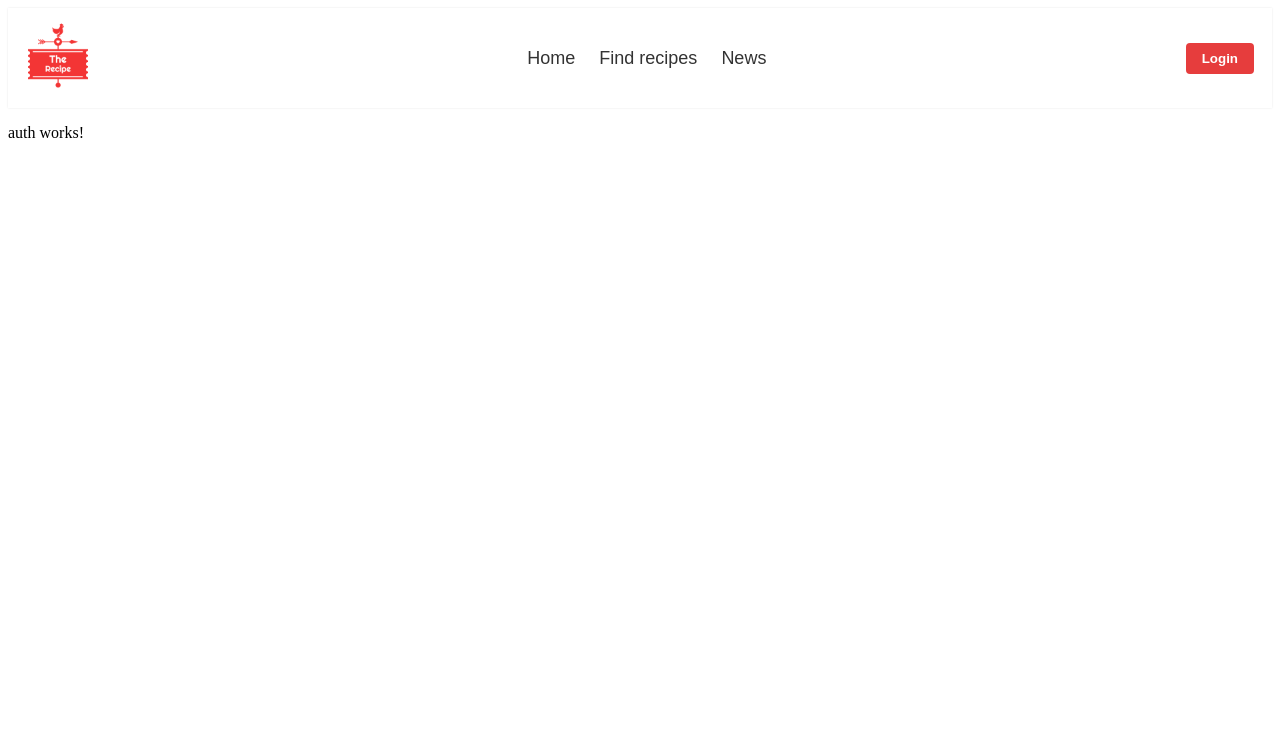
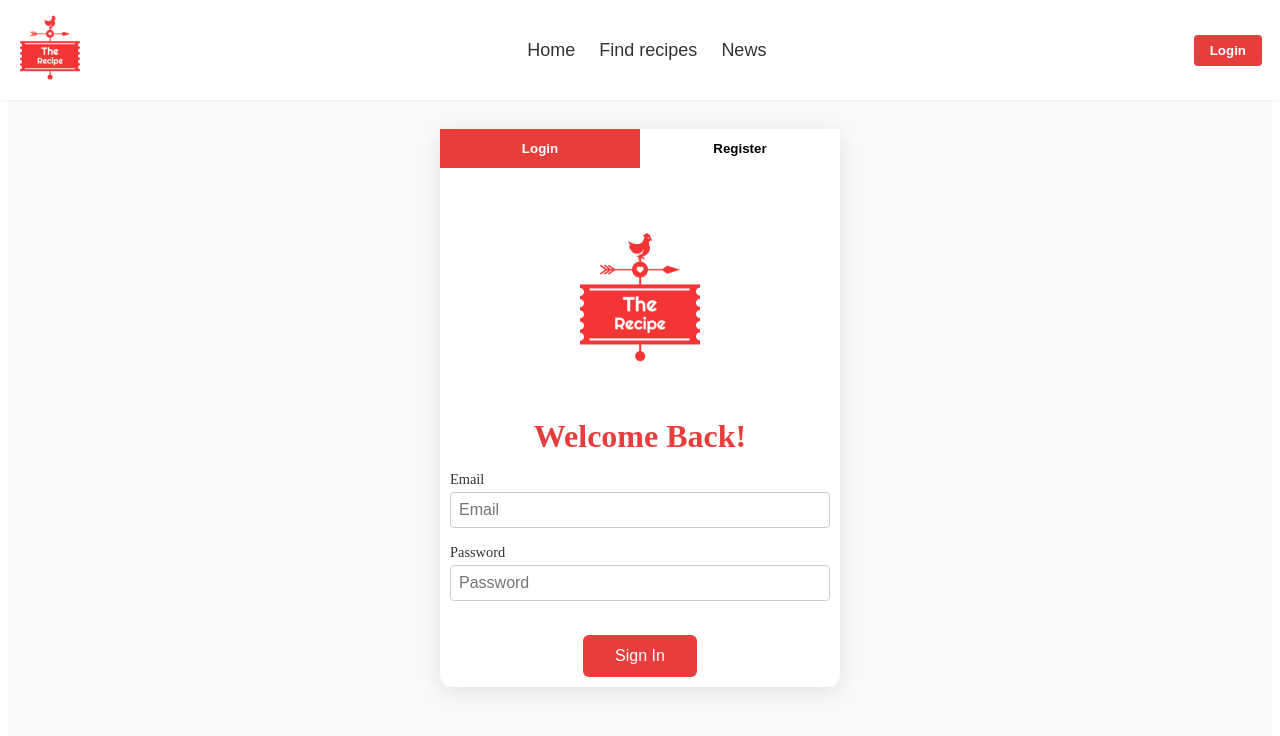
Before and after one commit to BiancaGabrielaA/Recipe-Book, an Angular app: page /auth in a window 1280 px wide. Shown: the top 736 px of the page. Built offline with nearby package versions, Linux system fonts and the light colour scheme.

Commit message:
Login/Register Form without validation

```diff
--- a/src/app/app.component.html
+++ b/src/app/app.component.html
@@ -2,7 +2,9 @@
 
 <main class="main">
   <div class="content">
-       <app-navbar></app-navbar>
+       <div *ngIf="auth">
+           <app-navbar ></app-navbar>
+       </div>
        <router-outlet />
   </div>
 </main>
--- a/src/app/app.component.ts
+++ b/src/app/app.component.ts
@@ -1,13 +1,15 @@
 import { Component } from '@angular/core';
 import { RouterOutlet } from '@angular/router';
 import { NavbarComponent } from './navbar/navbar.component';
+import { CommonModule } from '@angular/common';
 
 @Component({
   selector: 'app-root',
-  imports: [RouterOutlet, NavbarComponent],
+  imports: [RouterOutlet, NavbarComponent, CommonModule],
   templateUrl: './app.component.html',
   styleUrl: './app.component.scss'
 })
 export class AppComponent {
   title = 'recipe-book';
+  auth = true;
 }
--- a/src/app/auth/auth.component.scss
+++ b/src/app/auth/auth.component.scss
@@ -0,0 +1,133 @@
+.auth {
+    display: flex;
+    justify-content: center;
+    align-items: center;
+    min-height: 100vh;
+    background-color: #f8f9fa;
+
+    &__body {
+      background: white;
+      border-radius: 12px;
+      box-shadow: 0 4px 20px rgba(0, 0, 0, 0.1);
+      padding-bottom: 10px;
+      width: 100%;
+      max-width: 400px;
+      min-height: 450px;
+      display: flex;
+      flex-direction: column;
+      gap: 1.5rem;
+
+      &__options {
+        display: flex;
+        justify-content: space-between;
+
+        button {
+          flex: 1;
+          padding: 0.75rem;
+          border: 0px;
+          background-color: #ffffff;
+          cursor: pointer;
+          font-weight: 600;
+          transition: background-color 0.2s ease;
+
+          &.active {
+            background-color: #e63d3d;
+            color: #ffffff;
+          }
+          &:hover {
+            background-color: #f0f0f0;
+            color: #e63d3d
+          }
+        }
+      }
+
+      &__form {
+        display: flex;
+        flex-direction: column;
+        gap: 1rem;
+        padding: 10px;
+
+        &__header{
+            justify-content: center;
+            align-items: center;
+            img {
+                width: 200px;
+                align-items: center !important;
+            }
+
+            p {
+              font-size: 32px;
+              font-weight: bold;
+              margin: 0;
+              color: #e63d3d;
+              text-align: center;
+            }
+        }
+
+
+        // 👇 Add this to target the inner div that wraps all spans
+        > div {
+          display: flex;
+          flex-direction: column; // Force vertical layout
+          gap: 1rem;
+        }
+
+        span {
+          display: flex;
+          flex-direction: column;
+
+          label {
+            margin-bottom: 0.25rem;
+            font-size: 0.9rem;
+            color: #333;
+          }
+
+          input {
+            padding: 0.5rem;
+            border: 1px solid #ccc;
+            border-radius: 4px;
+            font-size: 1rem;
+          }
+        }
+
+        // Checkbox section
+        > div > div:last-child {
+            flex-direction: row;
+            align-items: center;
+            gap: 0.5rem;
+            font-size: 0.9rem;
+            display: flex;
+
+            input[type="checkbox"] {
+              width: auto;
+            }
+
+            label {
+              margin: 0;
+            }
+          }
+      }
+
+      &__actions {
+        display: flex;
+        justify-content: center;
+
+        button {
+          padding: 0.75rem 2rem;
+          font-size: 1rem;
+          background-color: #e63d3d;
+          color: white;
+          border: none;
+          border-radius: 6px;
+          cursor: pointer;
+          transition: background-color 0.2s ease;
+
+          &:hover {
+            background-color: #fefefe;
+            color: #e63d3d;
+            border: 1px solid #e63d3d;
+          }
+        }
+      }
+    }
+  }
--- a/src/app/auth/auth.component.ts
+++ b/src/app/auth/auth.component.ts
@@ -1,15 +1,75 @@
+import { CommonModule } from '@angular/common';
 import { Component } from '@angular/core';
 
 @Component({
   selector: 'app-auth',
-  imports: [],
+  imports: [CommonModule],
+  standalone: true,
   template: `
-    <p>
-      auth works!
-    </p>
+    <main class="auth">
+      <section class="auth__body">
+        <div class="auth__body__options">
+          <button (click)="updateForm('login')" [ngClass]="{ 'active': formState === 'login' }">Login</button>
+          <button (click)="updateForm('register')" [ngClass]="{ 'active': formState === 'register' }">Register</button>
+        </div>
+        <section *ngIf="formState === 'login'" class="auth__body__form">
+          <div class="auth__body__form__header">
+              <img src="/assets/logo-transparent.png" alt="logo" aria-hidden="true"/>
+               <p>Welcome Back!</p>
+          </div>
+
+          <div>
+            <span>
+              <label>Email</label>
+              <input placeholder="Email" />
+            </span>
+            <span>
+              <label>Password</label>
+              <input placeholder="Password" type="password" />
+            </span>
+          </div>
+        </section>
+
+        <section *ngIf="formState === 'register'" class="auth__body__form">
+          <div class="auth__body__form__header">
+              <img src="/assets/logo-transparent.png" alt="logo" aria-hidden="true"/>
+               <p>Welcome!</p>
+          </div>
+          <div>
+            <span>
+              <label>Email</label>
+              <input placeholder="Email" />
+            </span>
+            <span>
+              <label>Username</label>
+              <input placeholder="Username" />
+            </span>
+            <span>
+              <label>Password</label>
+              <input placeholder="Password" type="password" />
+            </span>
+            <span>
+              <label>Confirm Password</label>
+              <input placeholder="Confirm Password" type="password" />
+            </span>
+            <div>
+               <input type="checkbox"/>
+               <label>I agree terms and conditions</label>
+            </div>
+          </div>
+        </section>
+        <section class="auth__body__actions">
+          <button>{{ formState === 'login' ? 'Sign In' : 'Sign Up' }}</button>
+        </section>
+      </section>
+    </main>
   `,
   styleUrl: './auth.component.scss'
 })
 export class AuthComponent {
 
+  formState = 'login'
+  updateForm(form: string){
+    this.formState = form;
+  }
 }
--- a/src/app/home/home.component.ts
+++ b/src/app/home/home.component.ts
@@ -3,6 +3,7 @@ import { Component } from '@angular/core';
 @Component({
   selector: 'app-home',
   imports: [],
+  standalone: true,
   template: `
     <p>
       home works!
--- a/src/app/navbar/navbar.component.scss
+++ b/src/app/navbar/navbar.component.scss
@@ -5,6 +5,11 @@
     background-color: #fff;
     box-shadow: 0 0 2px rgba(0, 0, 0, 0.1);
     font-family: sans-serif;
+    position: absolute;
+    top: 0;
+    left: 0;
+    width: 100%;
+    z-index: 10;
 
     &__logo {
       height: 100px;
--- a/src/app/news/news.component.ts
+++ b/src/app/news/news.component.ts
@@ -3,6 +3,7 @@ import { Component } from '@angular/core';
 @Component({
   selector: 'app-news',
   imports: [],
+  standalone: true,
   template: `
     <p>
       news works!
--- a/src/app/profile/profile.component.ts
+++ b/src/app/profile/profile.component.ts
@@ -3,6 +3,7 @@ import { Component } from '@angular/core';
 @Component({
   selector: 'app-profile',
   imports: [],
+  standalone: true,
   template: `
     <p>
       profile works!
--- a/src/app/recipes/recipes.component.ts
+++ b/src/app/recipes/recipes.component.ts
@@ -3,6 +3,7 @@ import { Component } from '@angular/core';
 @Component({
   selector: 'app-recipes',
   imports: [],
+  standalone: true,
   template: `
     <p>
       recipes works!
```
Also changed, not shown: src/app/authentication.service.ts (added, +9 -0 lines), 1 other file (tests, documents, lock files or other folders).
